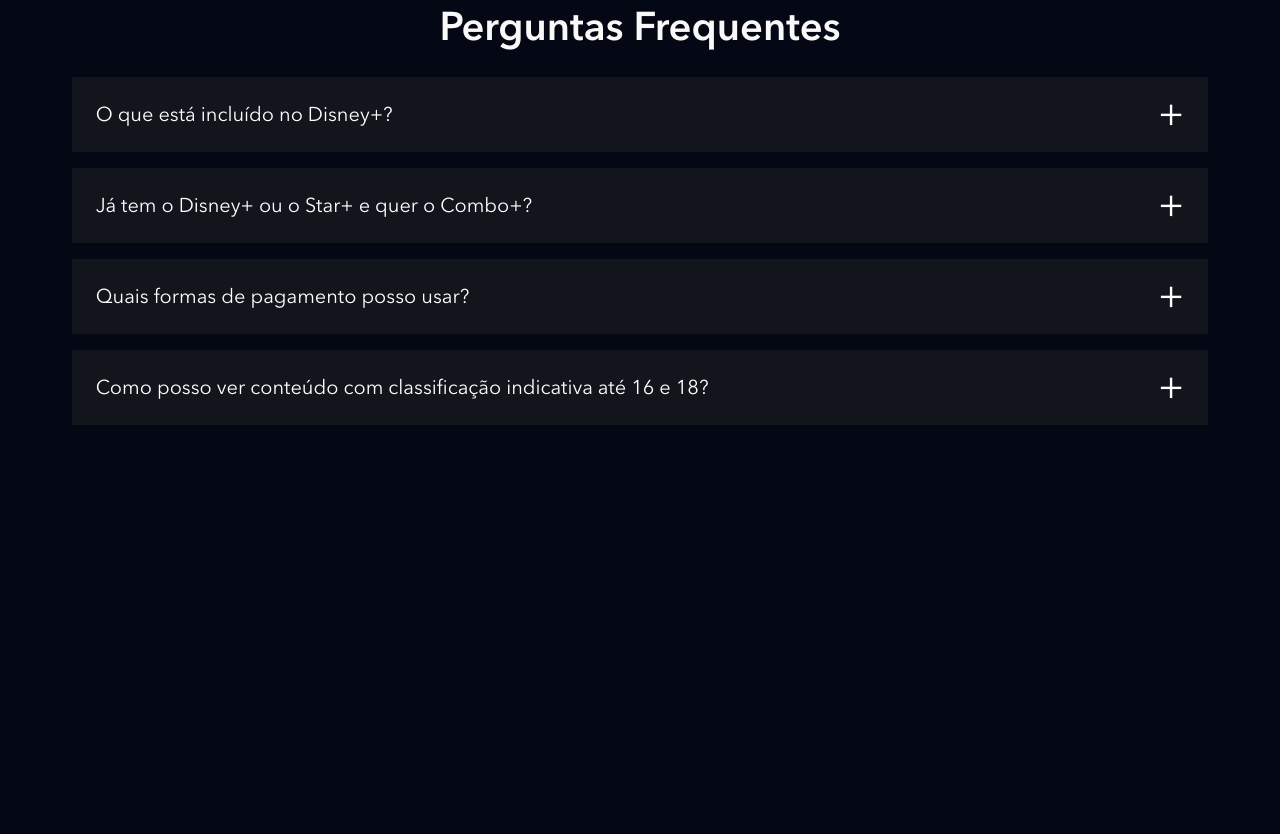
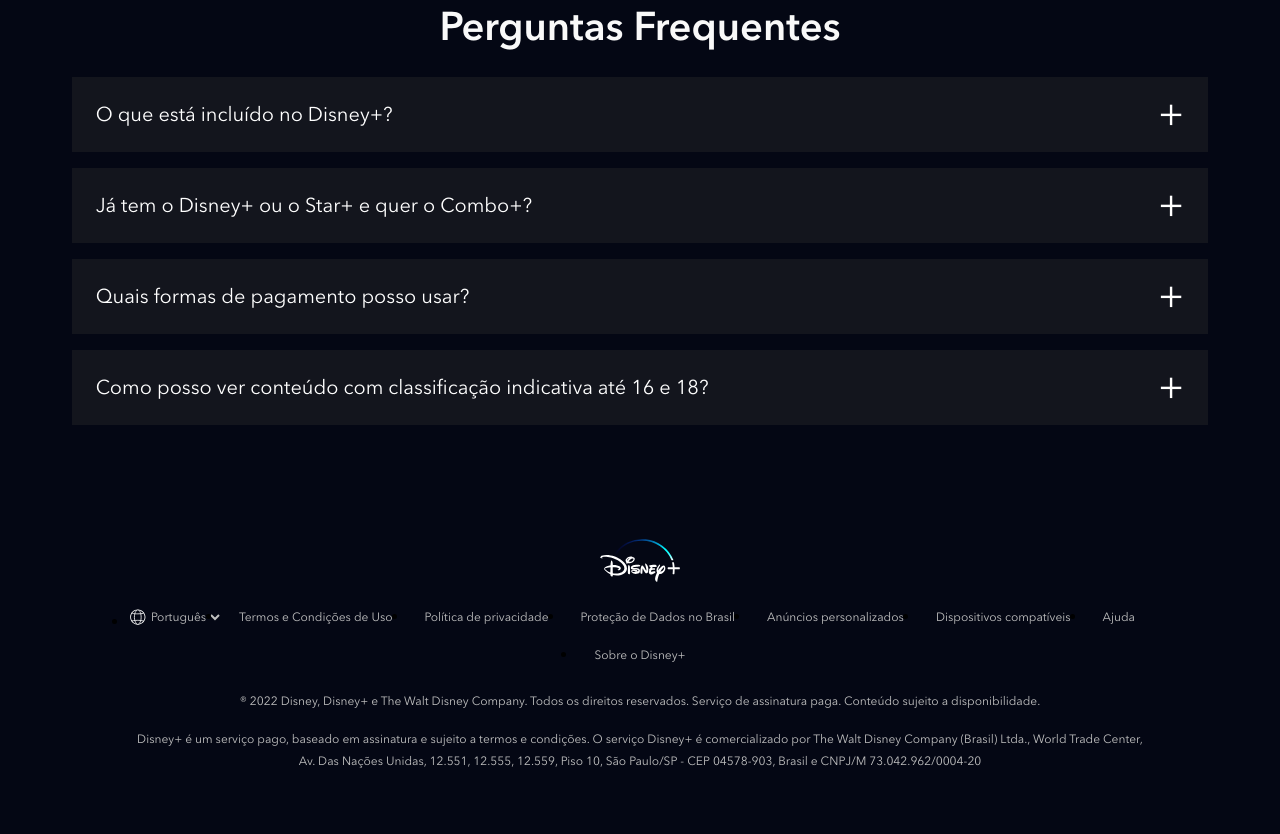
Before and after one commit to alcbcoelho/disneyplus-landing-page-replica, a website: page index.html in a window 1280 px wide. Shown: the part 4439-5273 px from the top of the page. Before the commit the page ends 4952 px from the top, so only its background shows below. Drawn offline with nearby package versions, Linux system fonts and the light colour scheme; files that its build step writes are made by us from their sources; files whose address does not match are found by name.

Commit message:
Created footer

```diff
--- a/index.html
+++ b/index.html
@@ -311,6 +311,49 @@
             </li>
         </ul>
     </section>
+    <footer class="footer">
+        <div class="footer__container">
+            <img class="footer__logo" src="./dist/images/disneyplus.svg" alt="Disney+">
+            <ul class="footer__links">
+                <li class="footer__links__item">
+                    <div class="language-selector">
+                        <img src="./dist/images/icones/globe.svg" alt="Globo">
+                        <select class="text--small">
+                            <option>English</option>
+                            <option selected>Português</option>
+                        </select>
+                    </div>
+                </li>
+                <li class="footer__links__item">
+                    <a class="text--small" href="#">Termos e Condições de Uso</a>
+                </li>
+                <li class="footer__links__item">
+                    <a class="text--small" href="#">Política de privacidade</a>
+                </li>
+                <li class="footer__links__item">
+                    <a class="text--small" href="#">Proteção de Dados no Brasil</a>
+                </li>
+                <li class="footer__links__item">
+                    <a class="text--small" href="#">Anúncios personalizados</a>
+                </li>
+                <li class="footer__links__item">
+                    <a class="text--small" href="#">Dispositivos compatíveis</a>
+                </li>
+                <li class="footer__links__item">
+                    <a class="text--small" href="#">Ajuda</a>
+                </li>
+                <li class="footer__links__item">
+                    <a class="text--small" href="#">Sobre o Disney+</a>
+                </li>
+            </ul>
+            <p class="text--small">
+                ® 2022 Disney, Disney+ e The Walt Disney Company. Todos os direitos reservados. Serviço de assinatura paga. Conteúdo sujeito a disponibilidade.
+            </p>
+            <p class="text--small">
+                Disney+ é um serviço pago, baseado em assinatura e sujeito a termos e condições. O serviço Disney+ é comercializado por The Walt Disney Company (Brasil) Ltda., World Trade Center, Av. Das Nações Unidas, 12.551, 12.555, 12.559, Piso 10, São Paulo/SP - CEP 04578-903, Brasil e CNPJ/M 73.042.962/0004-20
+            </p>
+        </div>
+    </footer>
     <script src="./src/main.js"></script>
 </body>
 </html>
--- /dev/null
+++ b/src/styles/_footer.scss
@@ -0,0 +1,67 @@
+@use 'vars';
+
+.footer {
+    padding: 26px 8px;
+
+    &__container {
+        max-width: 1024px;
+        width: 100%;
+        margin: 0 auto;
+        text-align: center;
+        padding-bottom: 20px;
+    }
+
+    &__logo {
+        width: 80px;
+        margin: 0 auto 10px;
+    }
+
+    &__links {
+        margin-bottom: 16px;
+        display: flex;
+        flex-wrap: wrap;
+        align-items: center;
+        justify-content: center;
+
+        &__item {
+            a {
+                display: block;
+                text-decoration: none;
+                padding: 8px 16px;
+
+                &:hover {
+                    color: vars.$color-text-secondary;
+                }
+            }
+        }
+    }
+
+    p {
+        margin-bottom: 16px;
+    }
+}
+
+.language-selector {
+    display: flex;
+    align-items: center;
+
+    img {
+        height: 18px;
+        width: 18px;
+    }
+
+    select {
+        background-color: transparent;
+        border: none;
+        color: vars.$color-text-primary;
+        height: 38px;
+
+        &:hover {
+            color: vars.$color-text-secondary;
+        }
+
+        option {
+            color: vars.$color-background;
+        }
+    }
+}
--- a/src/styles/main.scss
+++ b/src/styles/main.scss
@@ -4,6 +4,7 @@
 @use 'plans';
 @use 'available-devices';
 @use 'faq';
+@use 'footer';
 
 @mixin text-setup($font-size: 16px) {
     font-size: $font-size;
```
